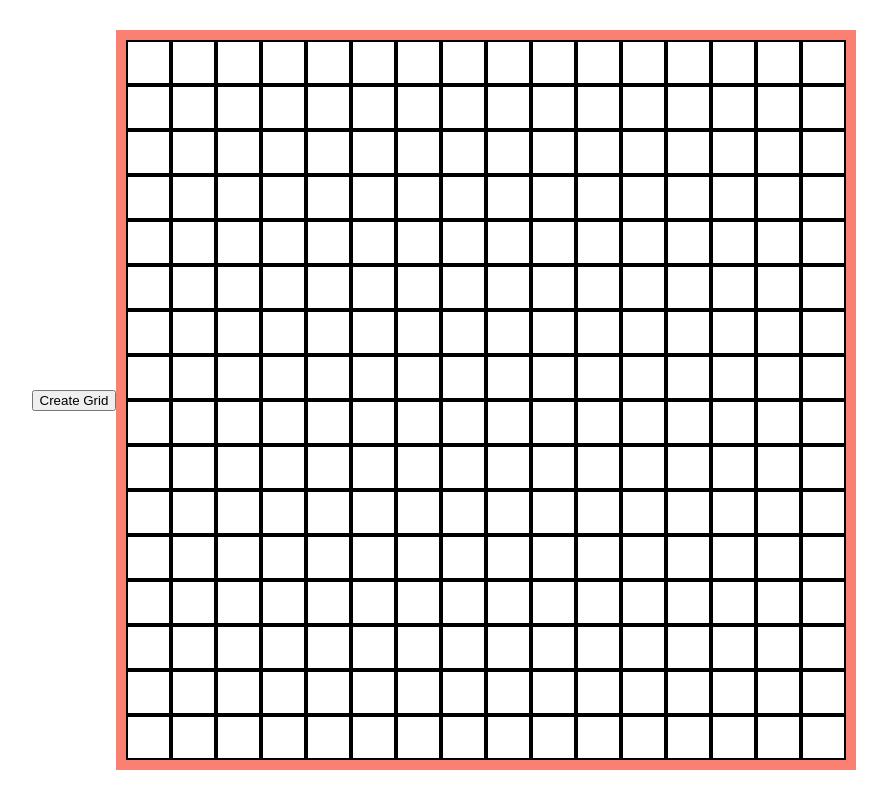
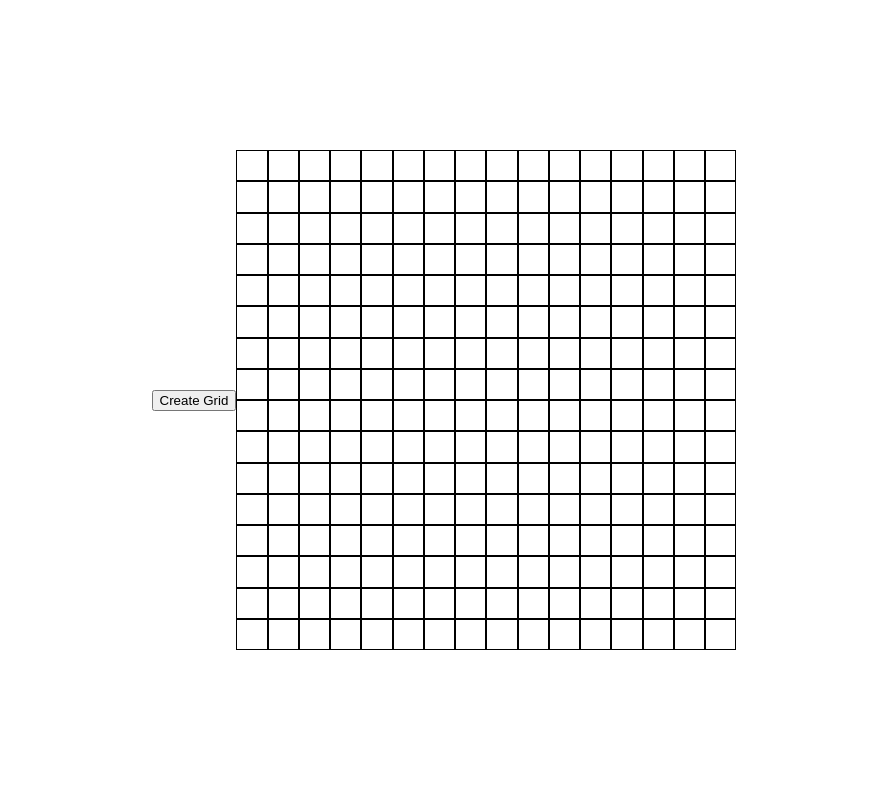
Before and after one commit to Ay-can/etch-a-sketch, a plain HTML site: page index.html in a window 1280 px wide. Shown: the whole page, without its empty margins (196-1083 px from the left). Drawn offline with Linux system fonts and the light colour scheme.

Commit message:
add button to generate new grid

```diff
--- a/script.js
+++ b/script.js
@@ -1,25 +1,37 @@
 const container = document.querySelector(".container");
 const btn = document.querySelector("#btn-grid");
 
-function createGrid() {
-    const gridSize = 16 * 16;
-    for (let i = 0; i < gridSize; i++) {
+// First method
+function createGrid(gridSize) {
+    for (let i = 0; i < gridSize * gridSize; i++) {
         const div = document.createElement("div");
-        div.classList.add("box");
+        div.style.border = "1px solid black";
+        div.style.width = 500 / gridSize + "px";
+        div.style.height = 500 / gridSize + "px";
+        div.style.flex = "auto";
         container.appendChild(div);
     }
 }
+createGrid(16);
+drawBox();
 
 function deleteGrid() {
-    const boxes = document.querySelectorAll(".box");
+    const boxes = document.querySelectorAll(".container > div");
     boxes.forEach((box) => {
         container.removeChild(box);
     })
 }
 
 btn.addEventListener("click", (event) => {
-    console.log("Clicked!");
+    let gridSize = prompt("Enter a number between 10 and 100");
+    if (gridSize < 10 || gridSize > 100) {
+        alert("Enter a number between 10 and 100!");
+        return;
+    }
+
     deleteGrid();
+    createGrid(gridSize);
+    drawBox();
 })
 
 
@@ -27,9 +39,8 @@ btn.addEventListener("click", (event) => {
 // check if a mouse leaves a div box
 // when a div box is being entered
 // set the background color to red
-createGrid();
-
-const boxes = document.querySelectorAll(".box");
+function drawBox() {
+    const boxes = document.querySelectorAll(".container > div");
     boxes.forEach((box) => {
         box.addEventListener("mouseenter", (event) => {
             console.log("Entered!");
@@ -40,6 +51,7 @@ boxes.forEach((box) => {
             // later
         });
     })
+}
 
 function getRandomColor() {
     const hexValues = ["0", "1", "2", "3", "4", "5", "6", "7", "8", "9", "a", "b", "c", "d", "e", "f"];
--- a/style.css
+++ b/style.css
@@ -1,3 +1,7 @@
+* {
+    box-sizing: border-box;
+}
+
 body {
     display: flex;
     min-height: 100vh;
@@ -9,23 +13,8 @@ body {
 
 .container {
     display: flex;
-    width: 720px;
-    height: 720px;
+    width: 500px;
+    height: 500px;
     flex-wrap: wrap;
-    margin: 0;
-    padding: 0;
-    border: 10px solid salmon;
-}
-
-.box {
-    height: 41px;
-    width: 40px;
-    border: 2px solid black;
-    flex: auto;
-    margin: 0;
     padding: 0;
 }
-
-.red {
-    background-color: red;
-}
```
Lines whose indentation alone changed are shown as unchanged.
